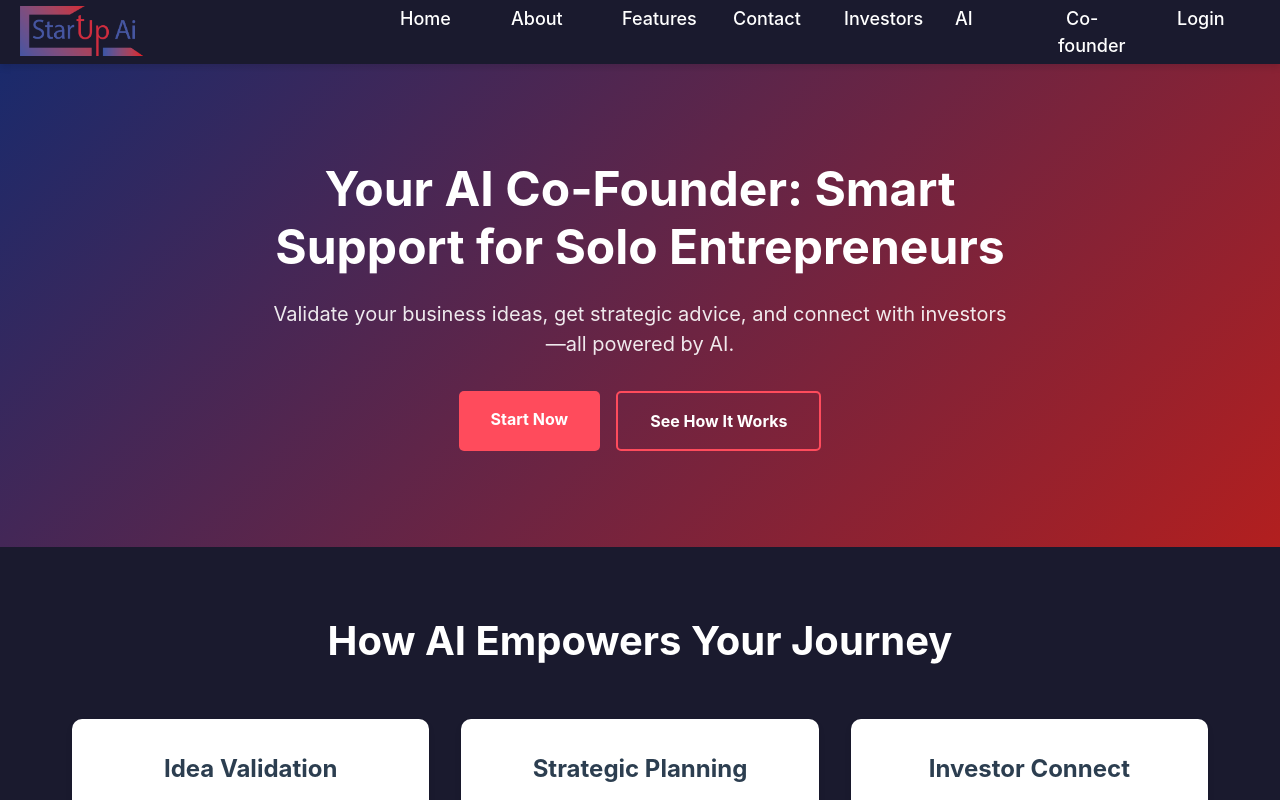
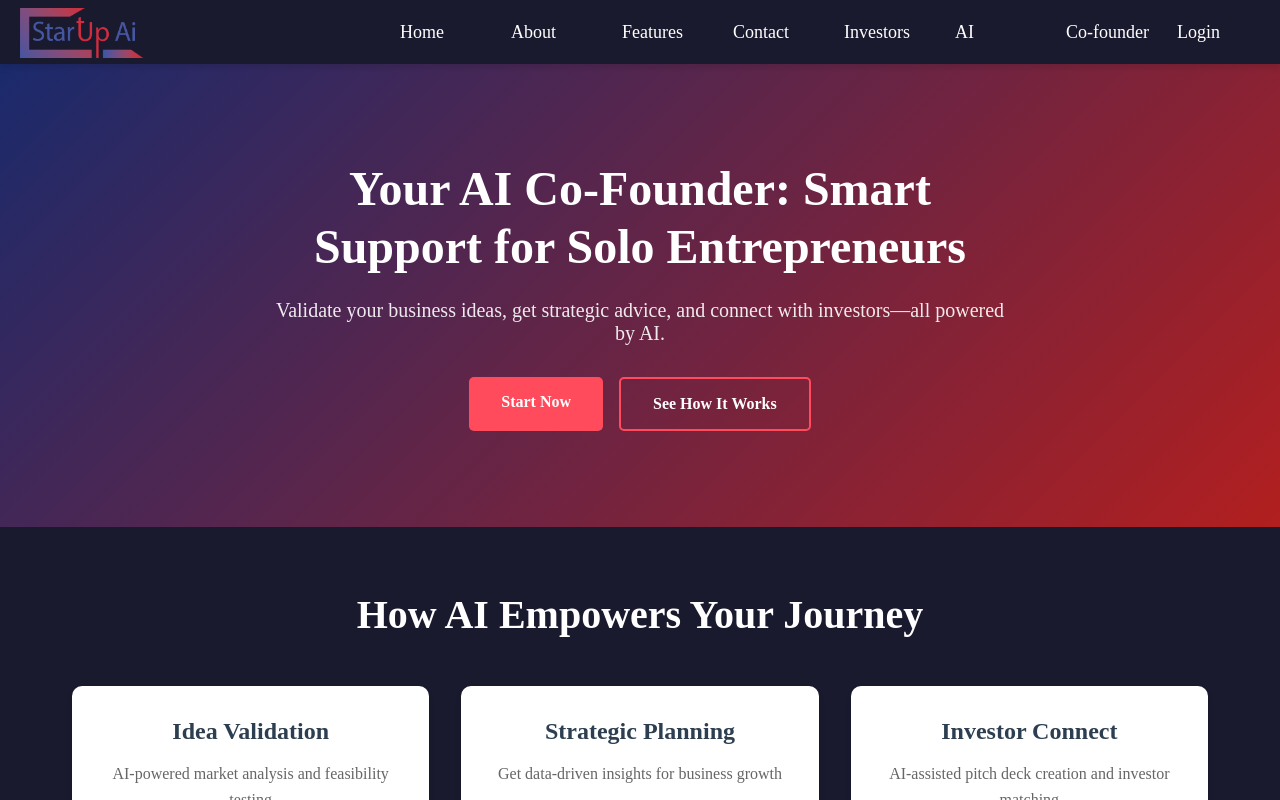
Before and after one commit to Mokshjain131/Pterodactyl, a React (Vite) app in the folder Frontend/: page / in a window 1280 px wide. Shown: the top 800 px of the page. Built offline with nearby package versions, Linux system fonts and the light colour scheme.

Commit message:
default color

```diff
--- a/Frontend/src/styles/index.css
+++ b/Frontend/src/styles/index.css
@@ -1,4 +1,4 @@
-:root {
+/* :root {
   font-family: Inter, system-ui, Avenir, Helvetica, Arial, sans-serif;
   line-height: 1.5;
   font-weight: 400;
@@ -9,7 +9,7 @@
   text-rendering: optimizeLegibility;
   -webkit-font-smoothing: antialiased;
   -moz-osx-font-smoothing: grayscale;
-}
+} */
 
 a {
   font-weight: 500;
```
